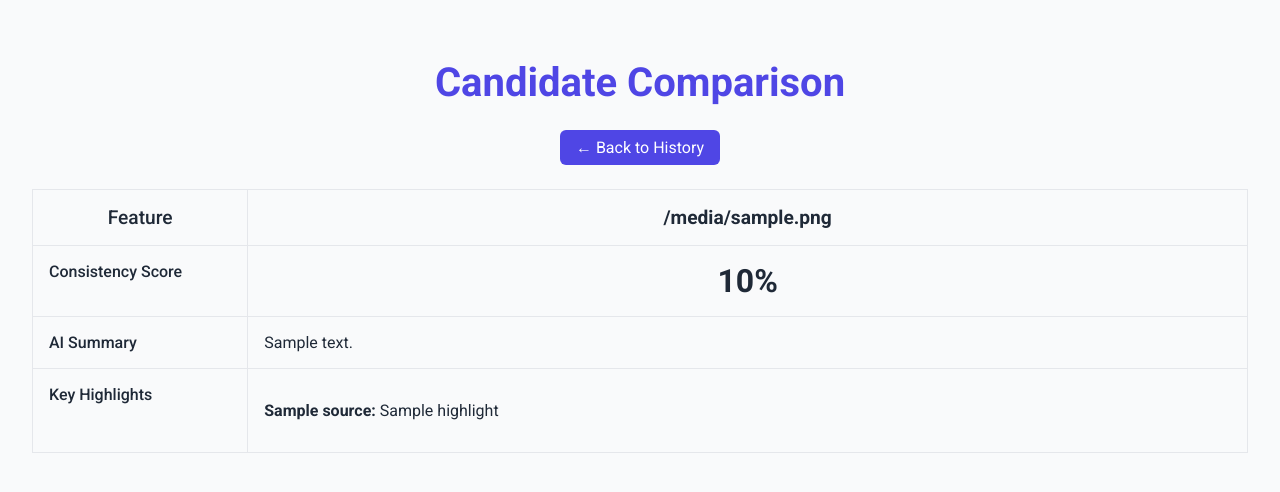
After one commit to subudhi-badri/document-aggregation-engine, a Flask app: template templates/compare.html in a window 1280 px wide. The commit adds this page. Shown: the top 492 px of the page. Run offline with Flask 3, Linux system fonts and the light colour scheme; the template is opened without the code that fills it: most values are stand-ins (such as "Sample title", 1, 10 or a date in 2020).

Commit message:
Updated HTML templates and Python files

```diff
--- a/app.py
+++ b/app.py
@@ -193,31 +193,25 @@ def delete_job_route(job_id):
 
 @app.route('/api/history')
 def api_history():
-    """API endpoint that returns the list of all jobs as JSON, with robust sorting and serialization."""
-
+    """API endpoint that returns a clean, serialized list of all jobs."""
     sort_by = request.args.get('sort', 'date_desc')
 
     try:
-        # --- Robust Fetch & Sort ---
-        base_query = jobs_collection.find({}, {"final_report": 0})
-        jobs_from_db = list(base_query)
+        jobs_from_db = list(jobs_collection.find({}, {"final_report": 0}))
 
-        # --- Safe Sorting in Python ---
+        # Safe Sorting in Python
         if sort_by == 'score_desc':
             jobs_from_db.sort(key=lambda j: j.get('consistency_score', -1), reverse=True)
         elif sort_by == 'score_asc':
             jobs_from_db.sort(key=lambda j: j.get('consistency_score', 999), reverse=False)
         elif sort_by == 'date_asc':
-            # Sort by date ascending, putting jobs without a date at the end
             jobs_from_db.sort(key=lambda j: j.get('created_at', datetime.min), reverse=False)
         else: # Default 'date_desc'
             jobs_from_db.sort(key=lambda j: j.get('created_at', datetime.min), reverse=True)
 
-        # --- Bulletproof Serialization ---
-        # Create a new list for the clean, serialized data
+        # Bulletproof Serialization
         serialized_jobs = []
         for job in jobs_from_db:
-            # For each job, only include the fields if they exist
             clean_job = {
                 '_id': str(job.get('_id')),
                 'resume_file': job.get('resume_file'),
@@ -234,5 +228,36 @@ def api_history():
         return jsonify(error="Could not fetch job history."), 500
 
 
+@app.route('/compare')
+def compare_page():
+    """
+    Renders a side-by-side comparison page for selected candidates.
+    """
+    # Get the list of job_ids from the URL query parameters
+    # e.g., /compare?job_ids=id1&job_ids=id2
+    job_ids = request.args.getlist('job_ids')
+
+    if not job_ids or len(job_ids) < 2:
+        flash("Please select at least two completed reports to compare.", "warning")
+        return redirect(url_for('history_page'))
+
+    try:
+        # Fetch the full documents for the selected jobs
+        # We need the final_report, so we don't exclude it here.
+        jobs_to_compare = list(jobs_collection.find({"_id": {"$in": job_ids}}))
+
+        # Check if all requested jobs were found and are complete
+        if len(jobs_to_compare) != len(job_ids) or any(not j.get('final_report') for j in jobs_to_compare):
+             flash("One or more selected reports were not found or are incomplete.", "error")
+             return redirect(url_for('history_page'))
+
+        return render_template('compare.html', jobs=jobs_to_compare)
+
+    except Exception as e:
+        app.logger.error(f"Error fetching jobs for comparison: {e}", exc_info=True)
+        flash("An error occurred while preparing the comparison.", "error")
+        return redirect(url_for('history_page'))
+
+
 if __name__ == '__main__':
     app.run(debug=True, use_reloader=False) # Important: use_reloader=False when running Celery
--- a/requirements.txt
+++ b/requirements.txt
@@ -37,3 +37,6 @@ WeasyPrint                  # For generating PDF reports from HTML/CSS
 
 # --- Error Monitoring & Logging ---
 sentry-sdk[flask,celery]    # Sentry SDK with integrations for Flask and Celery
+
+# --- PDF Parsing ---
+pdfplumber                  # For parsing PDF files
--- a/resume_text/main.py
+++ b/resume_text/main.py
@@ -11,6 +11,7 @@ from io import BytesIO
 from pdf2image import convert_from_path
 import google.generativeai as genai  # Import the new library
 from dotenv import load_dotenv
+import pdfplumber # Import the new library
 
 # --- Load Environment Variables ---
 load_dotenv()
@@ -74,6 +75,57 @@ def extract_text_from_docx(docx_path):
                 print("[!] DOCX image OCR failed:", e)
     return text.strip()
 
+# --- NEW: Structure-Aware Text & Link Extractor ---
+def extract_text_and_links_with_pdfplumber(file_path):
+    """
+    Extracts visible text AND hyperlink URLs from a PDF.
+    This is the primary, preferred method.
+    """
+    all_text = ""
+    print("[*] Attempting structured extraction with pdfplumber...")
+    try:
+        with pdfplumber.open(file_path) as pdf:
+            for page in pdf.pages:
+                # Extract the visible text from the page
+                page_text = page.extract_text()
+                if page_text:
+                    all_text += page_text + "\n"
+
+                # Extract all hyperlink URLs on the page
+                if page.hyperlinks:
+                    for link in page.hyperlinks:
+                        # Append the hidden URL to our text block so the AI can see it
+                        if 'uri' in link:
+                            all_text += f" [Link found: {link['uri']}] "
+
+        if all_text:
+            print("[✓] pdfplumber successfully extracted text and hyperlinks.")
+            return all_text
+        else:
+            print("[!] pdfplumber found no digital text. This might be a scanned document.")
+            return None
+    except Exception as e:
+        print(f"[!] An error occurred with pdfplumber: {e}")
+        return None
+
+# --- EXISTING: OCR-Based Text Extractor (Our Fallback) ---
+def extract_text_with_ocr(file_path):
+    """
+    Extracts text from a PDF using OCR. Use this as a fallback
+    for scanned documents.
+    """
+    print("[*] Falling back to OCR extraction with Tesseract...")
+    try:
+        images = convert_from_path(file_path, poppler_path=POPPLER_PATH)
+        full_text = ""
+        for img in images:
+            full_text += pytesseract.image_to_string(img) + "\n"
+        print("[✓] Tesseract OCR extraction completed.")
+        return full_text
+    except Exception as e:
+        print(f"[!] An error occurred during OCR extraction: {e}")
+        return ""
+
 # --- GOOGLE GEMINI JSON GENERATOR FUNCTION ---
 def generate_json_with_google(resume_text):
     """
@@ -107,33 +159,45 @@ def generate_json_with_google(resume_text):
 
 # --- MAIN FUNCTION ---
 def resume_extractor(file_path):
-    if not os.path.exists(file_path):
-        print("[!] File not found.")
-        return {"error": "File not found."}
-    resume_id = os.path.splitext(os.path.basename(file_path))[0]
-    ext = os.path.splitext(file_path)[1].lower()
-    if ext == ".pdf":
-        resume_text = extract_text_from_pdf(file_path)
-    elif ext == ".docx":
-        resume_text = extract_text_from_docx(file_path)
-    elif ext in [".jpg", ".jpeg", ".png"]:
-        resume_text = extract_text_from_image(Image.open(file_path))
+    """
+    Main function to extract resume data using a hybrid strategy.
+    Tries structured extraction first, then falls back to OCR.
+    """
+    filename = os.path.basename(file_path)
+    # Determine file type
+    if filename.endswith(".pdf"):
+        # 1. Try the primary method (pdfplumber) first
+        resume_text = extract_text_and_links_with_pdfplumber(file_path)
+
+        # 2. If it fails (returns None), use the fallback method (OCR)
+        if not resume_text:
+            resume_text = extract_text_with_ocr(file_path)
+
+    elif filename.endswith(".docx"):
+        # Existing docx logic
+        doc = docx.Document(file_path)
+        resume_text = "\n".join([para.text for para in doc.paragraphs])
     else:
-        print(f"[!] Unsupported file type: {ext}")
-        return {"error": f"Unsupported file type: {ext}"}
+        # Unsupported file type
+        return None
+
     if not resume_text:
-        print("[!] Text extraction failed. Document might be empty or unreadable.")
-        return {"error": "Text extraction failed. Document might be empty or unreadable."}
-    os.makedirs("resume_text/output", exist_ok=True)
-    with open(f"resume_text/output/{resume_id}_raw_text.txt", "w", encoding="utf-8") as f:
-        f.write(resume_text)
-    # Call the new Google-based function
+        print(f"[!] Failed to extract any text from {filename}.")
+        return None
+
+    # 3. Send the extracted text (which now includes hyperlinks) to the AI
     final_json = generate_json_with_google(resume_text)
+
     if final_json:
-        with open(f"resume_text/output/{resume_id}.json", "w", encoding="utf-8") as f:
-            json.dump(final_json, f, indent=4, ensure_ascii=False)
-        print(f"[✓] Extracted JSON saved to output/{resume_id}.json")
+        # Save the structured JSON to a file
+        output_dir = "resume_text/output"
+        os.makedirs(output_dir, exist_ok=True)
+        json_filename = os.path.splitext(filename)[0] + '.json'
+        json_filepath = os.path.join(output_dir, json_filename)
+        with open(json_filepath, 'w') as f:
+            json.dump(final_json, f, indent=4)
+        print(f"[✓] Extracted JSON saved to {json_filepath}")
         return final_json
     else:
-        print("[!] Failed to extract JSON using Google Gemini API.")
+        print("[!] Failed to generate structured JSON from the extracted text.")
         return None
--- /dev/null
+++ b/templates/compare.html
@@ -0,0 +1,94 @@
+<!DOCTYPE html>
+<html lang="en">
+<head>
+    <meta charset="UTF-8">
+    <title>Candidate Comparison</title>
+    <link href="https://fonts.googleapis.com/css2?family=Roboto:wght@300;400;500;700&display=swap" rel="stylesheet">
+    <style>
+        :root {
+            --primary: #4f46e5; --secondary: #10b981; --text: #1f2937;
+            --bg: #f9fafb; --bg-card: #ffffff; --border: #e5e7eb;
+        }
+        body { font-family: 'Roboto', sans-serif; background-color: var(--bg); color: var(--text); margin: 0; padding: 2em; }
+        .container { max-width: 1400px; margin: 0 auto; }
+        .header { text-align: center; margin-bottom: 2rem; }
+        .header h1 { font-size: 2.5rem; color: var(--primary); }
+        .nav-link { display: block; text-align: center; margin-bottom: 2rem; }
+        .btn { background-color: var(--primary); color: white; border: none; border-radius: 6px; padding: 0.5rem 1rem; text-decoration: none; }
+
+        .comparison-table { width: 100%; border-collapse: collapse; table-layout: fixed; }
+        .comparison-table th, .comparison-table td {
+            border: 1px solid var(--border);
+            padding: 1rem;
+            vertical-align: top;
+            word-wrap: break-word;
+        }
+        .comparison-table th { background-color: var(--bg); font-weight: 700; font-size: 1.2rem; }
+        .comparison-table .feature-col {
+            background-color: var(--bg);
+            font-weight: 500;
+            width: 15%; /* Fixed width for the feature column */
+        }
+        .score-display { font-size: 2rem; font-weight: 700; text-align: center; }
+        .highlight-list { list-style: none; padding-left: 0; }
+        .highlight-list li { margin-bottom: 0.5rem; }
+    </style>
+</head>
+<body>
+    <div class="container">
+        <div class="header">
+            <h1>Candidate Comparison</h1>
+        </div>
+        <div class="nav-link">
+            <a href="{{ url_for('history_page') }}" class="btn">← Back to History</a>
+        </div>
+
+        <table class="comparison-table">
+            <!-- Table Header with Candidate Names -->
+            <thead>
+                <tr>
+                    <th class="feature-col">Feature</th>
+                    {% for job in jobs %}
+                        <th>{{ job.resume_file }}</th>
+                    {% endfor %}
+                </tr>
+            </thead>
+            <tbody>
+                <!-- Consistency Score Row -->
+                <tr>
+                    <td class="feature-col">Consistency Score</td>
+                    {% for job in jobs %}
+                        <td class="score-display">{{ job.final_report.consistency_score or 'N/A' }}%</td>
+                    {% endfor %}
+                </tr>
+
+                <!-- Overall Summary Row -->
+                <tr>
+                    <td class="feature-col">AI Summary</td>
+                    {% for job in jobs %}
+                        <td>{{ job.final_report.overall_summary or 'N/A' }}</td>
+                    {% endfor %}
+                </tr>
+
+                <!-- Key Highlights Row -->
+                <tr>
+                    <td class="feature-col">Key Highlights</td>
+                    {% for job in jobs %}
+                        <td>
+                            {% if job.final_report.key_highlights %}
+                                <ul class="highlight-list">
+                                {% for highlight in job.final_report.key_highlights %}
+                                    <li><strong>{{ highlight.source }}:</strong> {{ highlight.highlight }}</li>
+                                {% endfor %}
+                                </ul>
+                            {% else %}
+                                N/A
+                            {% endif %}
+                        </td>
+                    {% endfor %}
+                </tr>
+            </tbody>
+        </table>
+    </div>
+</body>
+</html>
```
Also changed, not shown: tasks.py (+19 -27 lines), templates/history.html (+72 -28 lines), templates/results.html (+20 -3 lines), 1 other file.
